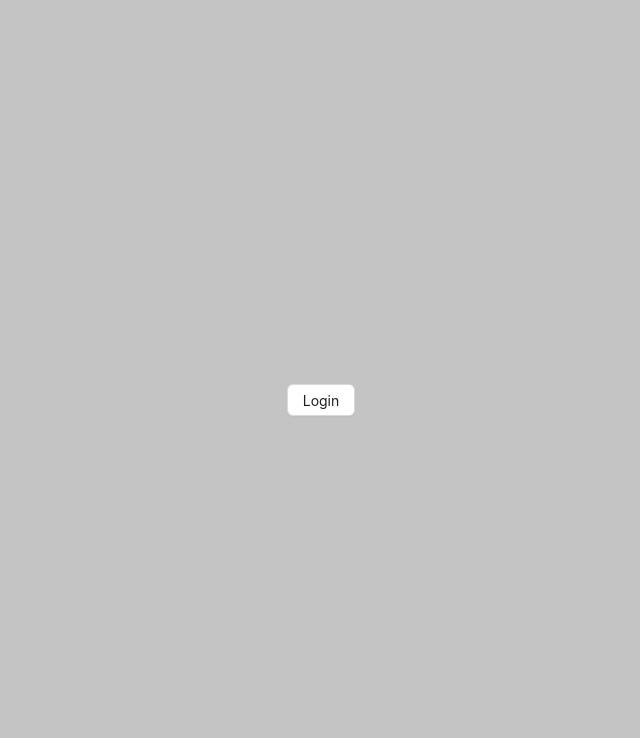
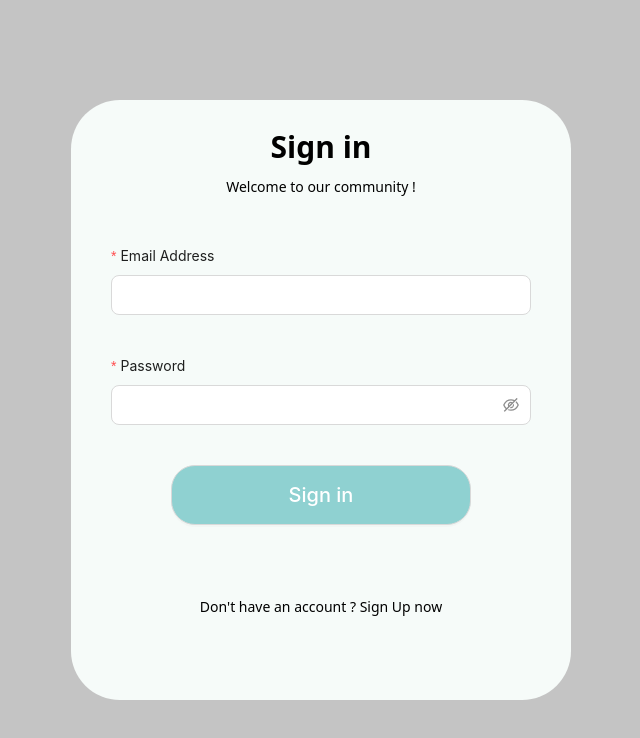
Before and after one commit to KhanhTran297/toybids_web, a React (Vite) app: page / in a window 1280 px wide. Shown: the top 738 px of the page, without its empty margins (319-959 px from the left). Built offline with nearby package versions, Linux system fonts and the light colour scheme.

Commit message:
feat: add login page

```diff
--- a/src/pages/auth/LoginPage.jsx
+++ b/src/pages/auth/LoginPage.jsx
@@ -1,13 +1,84 @@
-import { Button } from "antd";
+import { Button, Form, Input } from "antd";
 import { useNavigate } from "react-router-dom";
 
 const LoginPage = () => {
   const navigate = useNavigate();
+  const onFinish = (values) => {
+    console.log("Success:", values);
+  };
+  const onFinishFailed = (errorInfo) => {
+    console.log("Failed:", errorInfo);
+  };
   return (
-    <div>
-      <Button type="default" onClick={() => navigate("/home")}>
-        Login
-      </Button>
+    <div className=" w-[500px] h-[600px] flex flex-col rounded-[49px] pl-10 pr-10 pt-6 pb-6  bg-[#F6FBF9] ">
+      <div className=" flex flex-col justify-center items-center gap-2">
+        <p className=" text-[30px] font-bold ">Sign in</p>
+        <p className=" text-sm font-normal">Welcome to our community !</p>
+      </div>
+      <div className=" flex flex-col justify-center items-center  h-[400px] ">
+        <Form
+          name="basic"
+          layout="vertical"
+          initialValues={{
+            remember: true,
+          }}
+          onFinish={onFinish}
+          onFinishFailed={onFinishFailed}
+          autoComplete="off"
+          style={{ width: "100%" }}
+          className=" flex flex-col gap-4"
+        >
+          <Form.Item
+            label="Email Address"
+            name="email"
+            style={{ width: "100%", fontSize: "16px" }}
+            rules={[
+              {
+                required: true,
+                message: "Please input your username!",
+              },
+            ]}
+          >
+            <Input size="large" />
+          </Form.Item>
+
+          <Form.Item
+            label="Password"
+            name="password"
+            rules={[
+              {
+                required: true,
+                message: "Please input your password!",
+              },
+            ]}
+          >
+            <Input.Password size="large" />
+          </Form.Item>
+
+          <Form.Item className=" flex justify-center items-center w-full">
+            <Button
+              type="default"
+              htmlType="submit"
+              className=" bg-[#8FD1D1] rounded-[24px] w-[300px] h-[60px] text-white font-medium text-xl"
+            >
+              Sign in
+            </Button>
+          </Form.Item>
+        </Form>
+      </div>
+      <div className=" flex justify-center items-center">
+        <p className=" text-sm font-normal">
+          {" "}
+          Don't have an account ?{" "}
+          <span
+            onClick={() => navigate("/signup")}
+            className=" hover:text-blue-400 cursor-pointer"
+          >
+            Sign Up
+          </span>{" "}
+          now
+        </p>
+      </div>
     </div>
   );
 };
```
